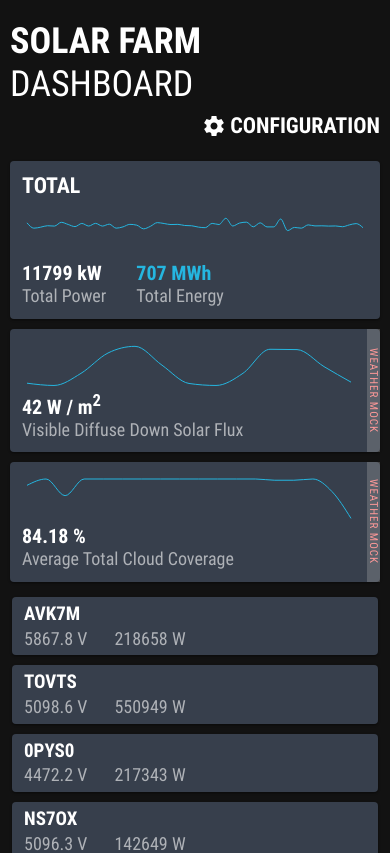
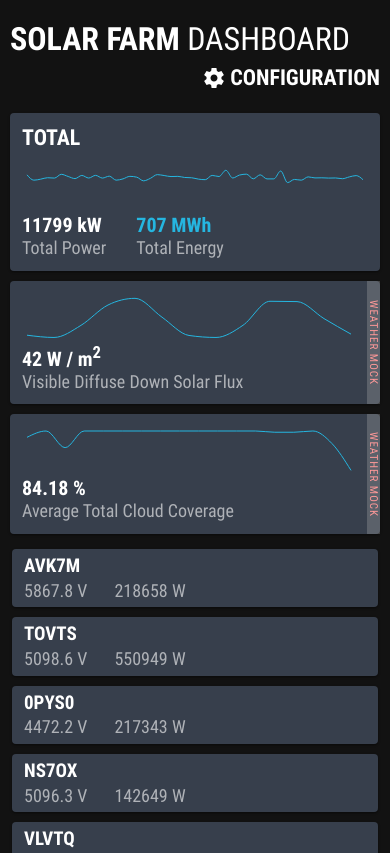
Before and after one commit to sulik/solar-farm-dashboard, a React (Create React App) app: page / in a window 390 px wide. Shown: the top 853 px of the page. Built offline with nearby package versions, Linux system fonts and the light colour scheme.

Commit message:
Create responsive styles for configuration button

```diff
--- a/src/App.scss
+++ b/src/App.scss
@@ -1,6 +1,21 @@
 header {
   margin: 20px 5px 10px;
+  display: flex;
+  flex-direction: column;
+  h1 {
+    font-size: 32px;
+  }
+  @media (min-width: 560px) {
+    flex-direction: row;
+    justify-content: space-between;
+  }
+  @media (min-width: 768px) {
+    h1 {
+      font-size: 36px;
+    }
+  }
 }
+
 .overview {
   display: grid;
   grid-template-columns: repeat(auto-fit, minmax(250px, 1fr));
```
